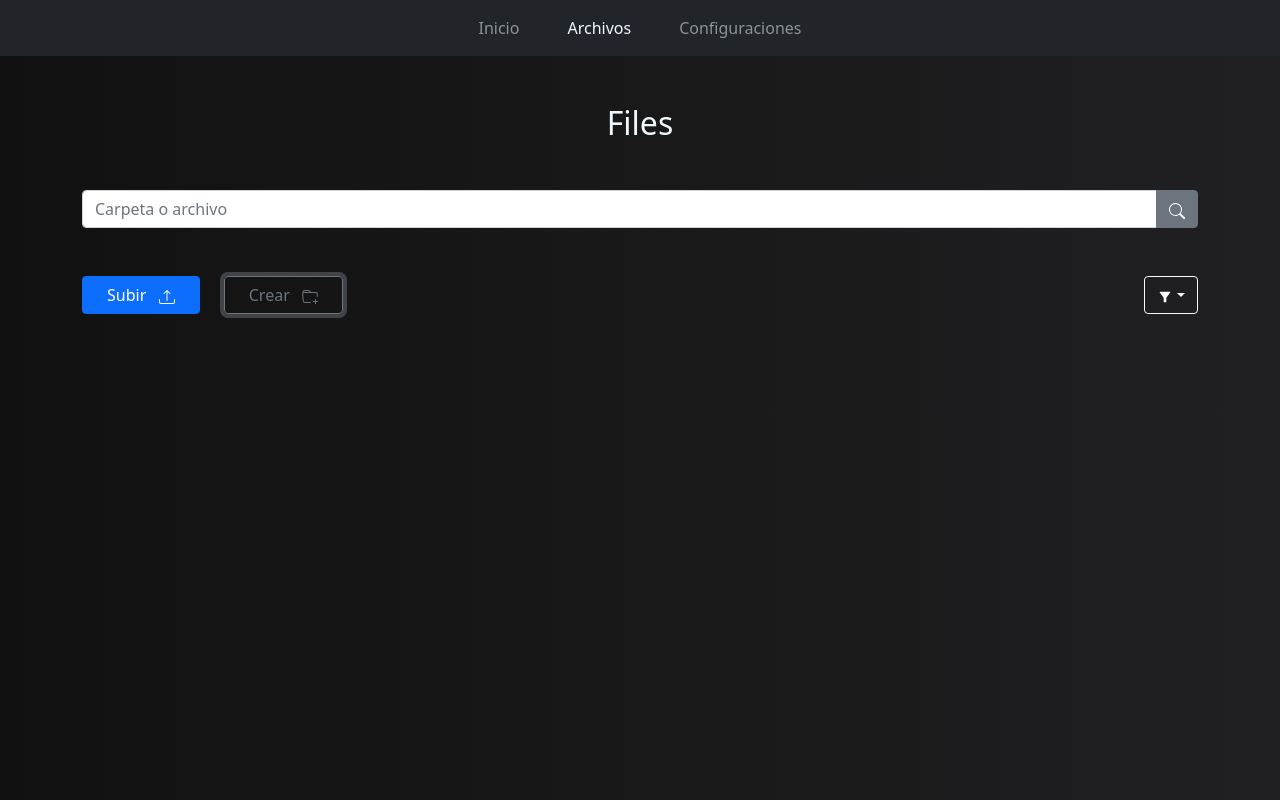
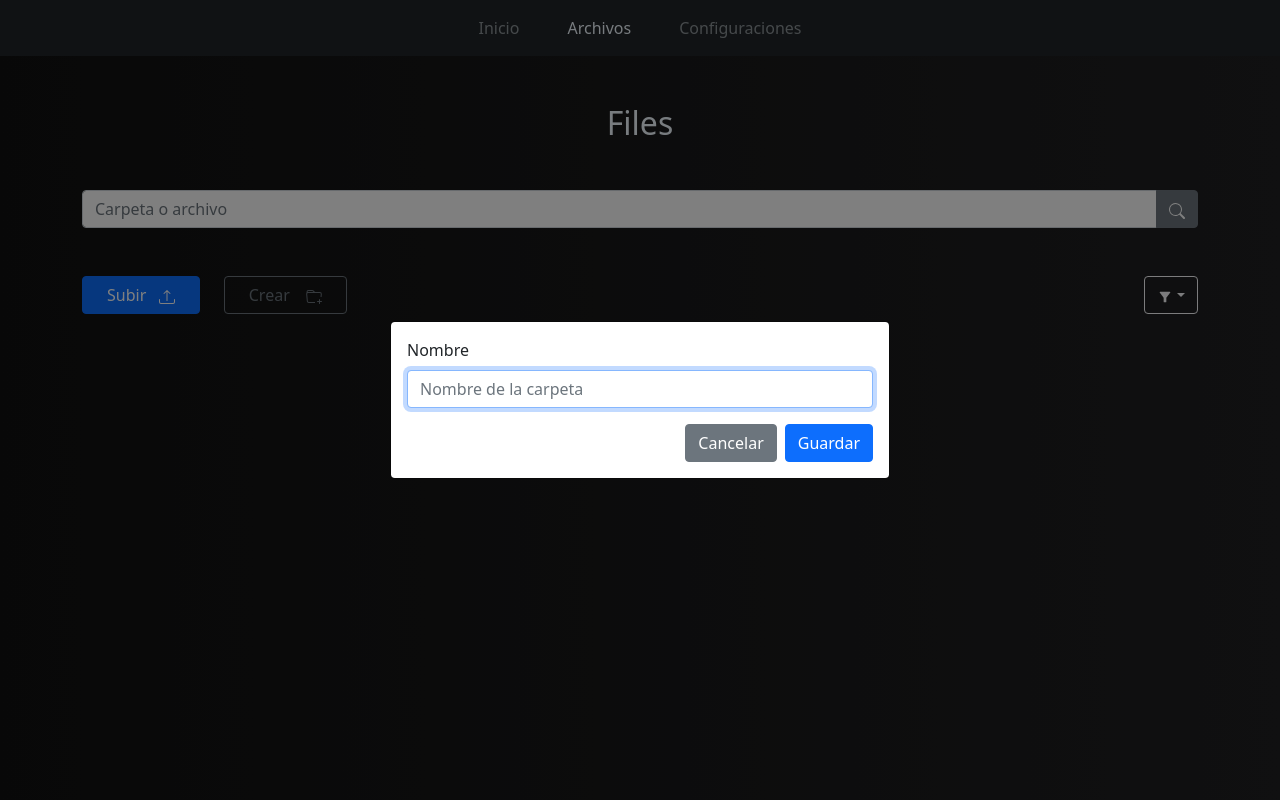
Before and after one commit to jony-ph/file-server-frontend, a React (Create React App) app: page /files in a window 1280 px wide. Both pictures are taken after a click on the button "Crear". Built offline with nearby package versions, Linux system fonts and the light colour scheme.

Commit message:
Create folders completed

```diff
--- a/src/App.js
+++ b/src/App.js
@@ -9,23 +9,24 @@ import Settings from './pages/settings';
 import NavigationBar from './components/Navbar';
 
 import './App.css';
+import Store from './store/store';
 
 function App() {
 
   const [navbarFlag, setNavbarFlag] = useState(true);
 
   return (
-    <div className="App">
+    <Store>
       <BrowserRouter>
         <NavigationBar navbarFlag={navbarFlag} />
         <Routes>
           <Route path='/login' element={ <Login handle={setNavbarFlag} /> } />
-          <Route path='/files' element={ <Files /> } />
+          <Route path='/files/*' element={ <Files /> } />
           <Route path='/settings' element={ <Settings /> } />
           <Route path='/' element={ <Home /> } />
         </Routes>
       </BrowserRouter>
-    </div>
+    </Store>
   );
 }
 
--- a/src/components/ButtonCreate.jsx
+++ b/src/components/ButtonCreate.jsx
@@ -1,9 +1,84 @@
+import { useContext, useState } from 'react';
 import Button from 'react-bootstrap/Button';
 import { BsFolderPlus } from "react-icons/bs";
 
+import { useLocation } from "react-router-dom";
+
+import Modal from 'react-bootstrap/Modal';
+import Form from 'react-bootstrap/Form';
+import { Stack } from 'react-bootstrap';
+import { useAppContext } from '../store/store';
+
 const ButtonCreate = () => {
+
+  const [show, setShow] = useState(false);
+  const [name, setName] = useState("");
+
+  const { pathname } = useLocation();
+
+
+  // Importando contexto
+  const store = useAppContext();
+
+  function handleShow() {
+    setShow(!show);
+  }
+
+  function handleChange(e) {
+    setName(e.target.value);
+  }
+
+  function handleSubmit(e) {
+    e.preventDefault();
+
+    const path = pathname + '/' + name;
+
+    const newFolder = {
+      id: crypto.randomUUID(),
+      name: path
+    };
+
+    store.createItem(newFolder);
+  }
+
   return (
-    <Button variant="outline-secondary" className="px-4 mx-4">Crear &nbsp;&nbsp;<BsFolderPlus /> </Button>
+    <>
+      <Button
+        variant="outline-secondary"
+        className="px-4 mx-4"
+        onClick={handleShow}
+      >
+        Crear &nbsp;&nbsp; <BsFolderPlus />
+      </Button>
+
+      <Modal show={show} onHide={handleShow} className="text-dark" centered>
+        <Modal.Body>
+          <Form onSubmit={handleSubmit}>
+
+            <Form.Group className="mb-3" controlId="exampleForm.ControlInput1">
+              <Form.Label>Nombre</Form.Label>
+              <Form.Control
+                type="text"
+                placeholder="Nombre de la carpeta"
+                onChange={handleChange}
+                autoFocus
+              />
+            </Form.Group>
+
+            <Stack direction="horizontal" gap={2}>
+              <Button variant="secondary" onClick={handleShow} className="ms-auto">
+                Cancelar
+              </Button>
+              <Button variant="primary" type="submit" onClick={handleShow}>
+                Guardar
+              </Button>
+            </Stack>
+
+          </Form>
+        </Modal.Body>
+      </Modal>
+
+    </>
   );
 }
 
--- a/src/components/Folder.jsx
+++ b/src/components/Folder.jsx
@@ -1,13 +1,16 @@
 import { Col } from 'react-bootstrap';
 import { FaFolder } from 'react-icons/fa';
+import { Link } from 'react-router-dom';
 
 import styles from '../styles/folder.module.css';
 
-const Folder = ({ folderName }) => {
+const Folder = ({ path }) => {
   return (
-    <Col>
+    <Col className={styles.container}>
+      <Link to={path}>
         <FaFolder className={styles.folder} />
-        <div className={styles.title}>{folderName}</div>
+        <div className={styles.title}>{path.substring(path.lastIndexOf('/') + 1)}</div>
+      </Link>
     </Col>
   );
 }
--- a/src/pages/files.js
+++ b/src/pages/files.js
@@ -6,8 +6,26 @@ import Stack from "react-bootstrap/Stack";
 import Row from "react-bootstrap/Row";
 import Container from "react-bootstrap/Container";
 import ButtonOrder from "../components/ButtonOrder";
+import { useAppContext } from "../store/store";
+import Folder from "../components/Folder";
+import { useEffect, useState } from "react";
+import { useLocation } from "react-router-dom";
 
 const Files = () => {
+
+  // Obteniendo carpeta en los parámetros de la url
+  const { pathname } = useLocation();
+
+  // Importando contexto
+  const store = useAppContext();
+
+  const [folderFiles, setFolderFiles] = useState([]);
+
+  useEffect( () => {
+    const path = store.getItem(pathname);
+    setFolderFiles(path);
+  }, [pathname, store]);
+
   return (
     <div className="main container">
       <h2 className="text-center pt-5">Files</h2>
@@ -20,6 +38,7 @@ const Files = () => {
 
       <Container className="my-5">
         <Row className="text-center" xs={2} sm={3} md={4} lg={5} xl={6} xxl={8}>
+          {store.items.map( item => <Folder key={item.id} path={item.name} />)}
         </Row>
       </Container>
     </div>
--- /dev/null
+++ b/src/store/store.js
@@ -0,0 +1,52 @@
+import { createContext, useContext, useEffect, useState } from 'react';
+
+// Creando contexto global
+const AppContext = createContext({
+  items: [],
+  createItem: (item) => {},
+  getItem: (item) => {},
+  updateItem: (item) => {}
+});
+
+const Store = ({ children }) => {
+
+  // Definiendo objeto del contexto creado
+  const [items, setItems] = useState([]);
+
+  function createItem(item) {
+    const temp = [...items];
+    temp.push(item);
+
+    setItems(temp);
+  }
+
+  function getItem(name) {
+    const item = items.find( item => item.name === name );
+    return item;
+  }
+
+  function updateItem(item) {
+    const index = items.findIndex( index => index.id === item.id );
+    const temp = [...items];
+
+    temp[index] = { ...item };
+  }
+
+  return (
+    <div className="App">
+      <AppContext.Provider value={{
+        items,
+        createItem,
+        getItem,
+        updateItem
+      }}>
+        {children}
+      </AppContext.Provider>
+    </div>
+  );
+}
+
+export default Store;
+export function useAppContext() {
+  return useContext(AppContext);
+}
--- a/src/styles/folder.module.css
+++ b/src/styles/folder.module.css
@@ -1,3 +1,11 @@
+.container {
+    user-select: none;
+}
+
+.container:hover {
+    cursor: pointer;
+}
+
 .folder {
     width: 6.25rem;
     height: 6.25rem;
```
